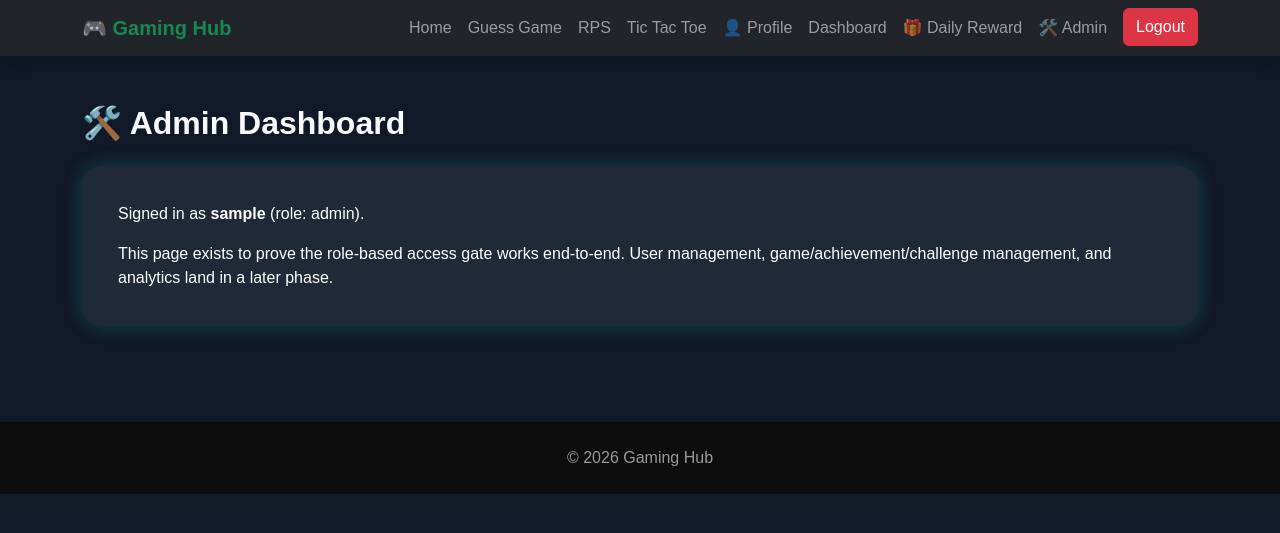
After one commit to M-Bhargavi8/COGNEXA, a Flask app: page /admin in a window 1280 px wide. The commit adds this page. Shown: the top 533 px of the page. Run offline with Flask 3, Linux system fonts and the light colour scheme; a user stored in the database is signed in; tables that the repository leaves empty hold one stand-in row (values such as "Sample post").

Commit message:
feat: add role-based access control foundation
The admin blueprint was registered in the app factory but had zero
routes, and User had no concept of role/admin at all — the entire
admin panel was just a name.

- Added User.role (default "player") + is_admin property, via a real
  Alembic migration (autogenerated NOT NULL column needed a
  server_default added by hand since SQLite's batch table-rebuild
  can't backfill existing rows without one — verified against the 2
  existing user rows, both correctly backfilled to role="player").
- Added utils/decorators.py::admin_required, enforced server-side
  (401/redirect if not logged in via existing @login_required, 403 if
  logged in but not admin) — not just a hidden nav link.
- Added one real protected /admin route with a minimal dashboard
  template, proving the gate works end-to-end. Full admin CRUD/
  analytics/activity-log tooling is later-phase scope, not this
  commit — this just establishes the mechanism.
- Gated the new "Admin" nav link in base.html to current_user.is_admin.

Verified: unauthenticated GET /admin redirects to login (302) rather
than erroring; is_admin property correctly reflects role in both
states. Full login-as-admin walkthrough covered in the browser smoke
test, not automated here.

```diff
--- a/gaminghub/models/user.py
+++ b/gaminghub/models/user.py
@@ -11,6 +11,7 @@ class User(db.Model, UserMixin):
     username = db.Column(db.String(50), unique=True, nullable=False)
     email = db.Column(db.String(120), unique=True, nullable=False)
     password = db.Column(db.String(255), nullable=False)
+    role = db.Column(db.String(20), default="player", nullable=False)
 
     coins = db.Column(db.Integer, default=100)
     xp = db.Column(db.Integer, default=0)
@@ -37,6 +38,10 @@ class User(db.Model, UserMixin):
     def __repr__(self):
         return f"<User {self.username}>"
 
+    @property
+    def is_admin(self):
+        return self.role == "admin"
+
     achievements = db.relationship(
     "Achievement",
     secondary="user_achievements",
--- a/gaminghub/routes/admin.py
+++ b/gaminghub/routes/admin.py
@@ -1,3 +1,13 @@
-from flask import Blueprint
+from flask import Blueprint, render_template
+from flask_login import login_required
+
+from gaminghub.utils.decorators import admin_required
 
 admin = Blueprint("admin", __name__)
+
+
+@admin.route("/admin")
+@login_required
+@admin_required
+def admin_dashboard():
+    return render_template("admin/dashboard.html")
--- /dev/null
+++ b/gaminghub/templates/admin/dashboard.html
@@ -0,0 +1,32 @@
+{% extends "base.html" %}
+
+{% block content %}
+
+<div class="container py-5">
+
+    <h2 class="text-light mb-4">
+        🛠️ Admin Dashboard
+    </h2>
+
+    <div class="card dashboard-card">
+
+        <div class="card-body">
+
+            <p>
+                Signed in as <strong>{{ current_user.username }}</strong>
+                (role: {{ current_user.role }}).
+            </p>
+
+            <p class="mb-0">
+                This page exists to prove the role-based access gate works
+                end-to-end. User management, game/achievement/challenge
+                management, and analytics land in a later phase.
+            </p>
+
+        </div>
+
+    </div>
+
+</div>
+
+{% endblock %}
--- a/gaminghub/templates/base.html
+++ b/gaminghub/templates/base.html
@@ -104,6 +104,16 @@ href="{{ url_for('rewards.daily') }}">
 
 </li>
 
+    {% if current_user.is_admin %}
+
+    <li class="nav-item">
+        <a class="nav-link" href="{{ url_for('admin.admin_dashboard') }}">
+            🛠️ Admin
+        </a>
+    </li>
+
+    {% endif %}
+
     <li class="nav-item">
         <a class="btn btn-danger ms-2"
            href="{{ url_for('auth.logout') }}">
--- /dev/null
+++ b/gaminghub/utils/decorators.py
@@ -0,0 +1,17 @@
+from functools import wraps
+
+from flask import abort
+from flask_login import current_user
+
+
+def admin_required(view):
+
+    @wraps(view)
+    def wrapped(*args, **kwargs):
+
+        if not current_user.is_authenticated or not current_user.is_admin:
+            abort(403)
+
+        return view(*args, **kwargs)
+
+    return wrapped
```
Also changed, not shown: migrations/versions/39fe73a31925_add_role_to_user.py (added, +32 -0 lines).
